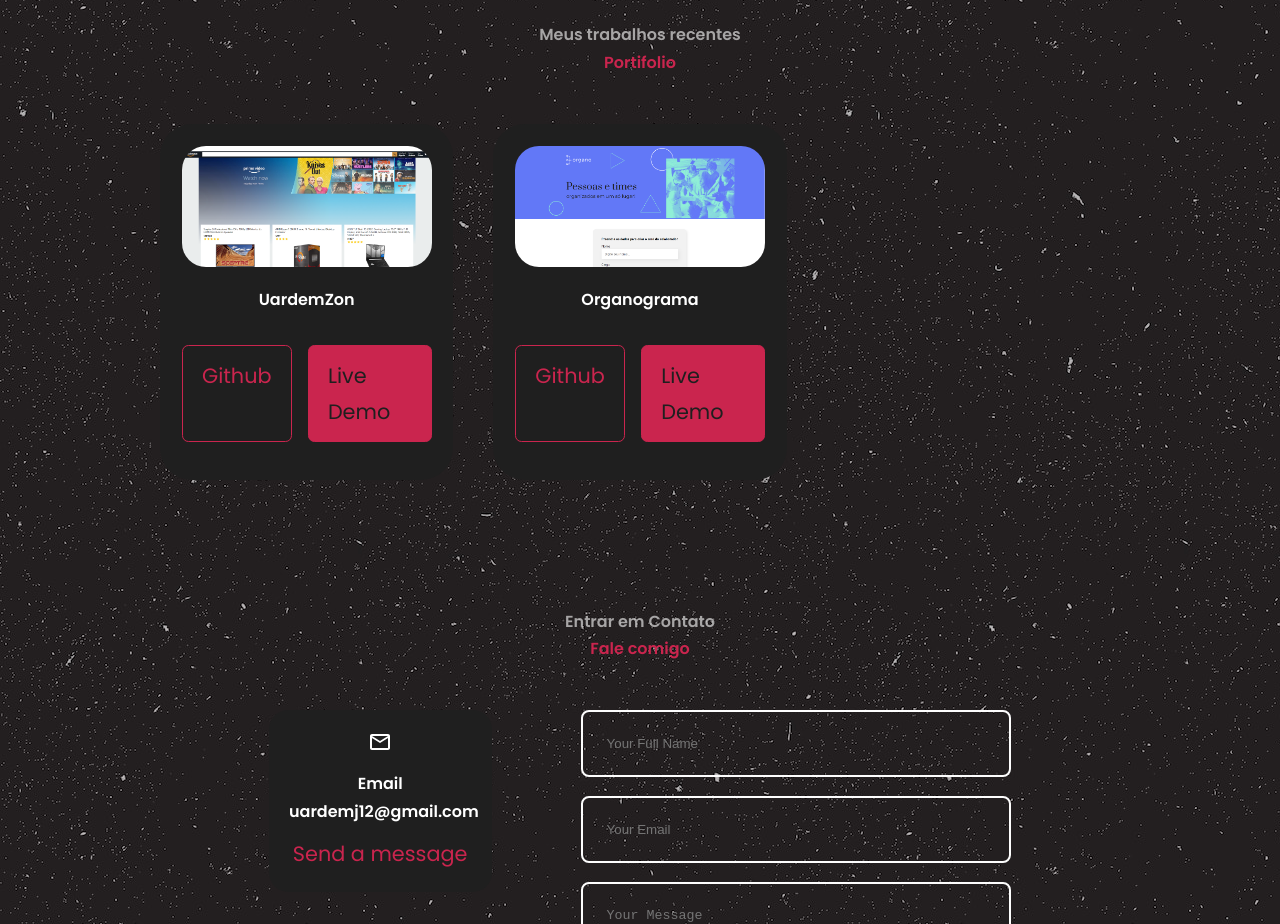
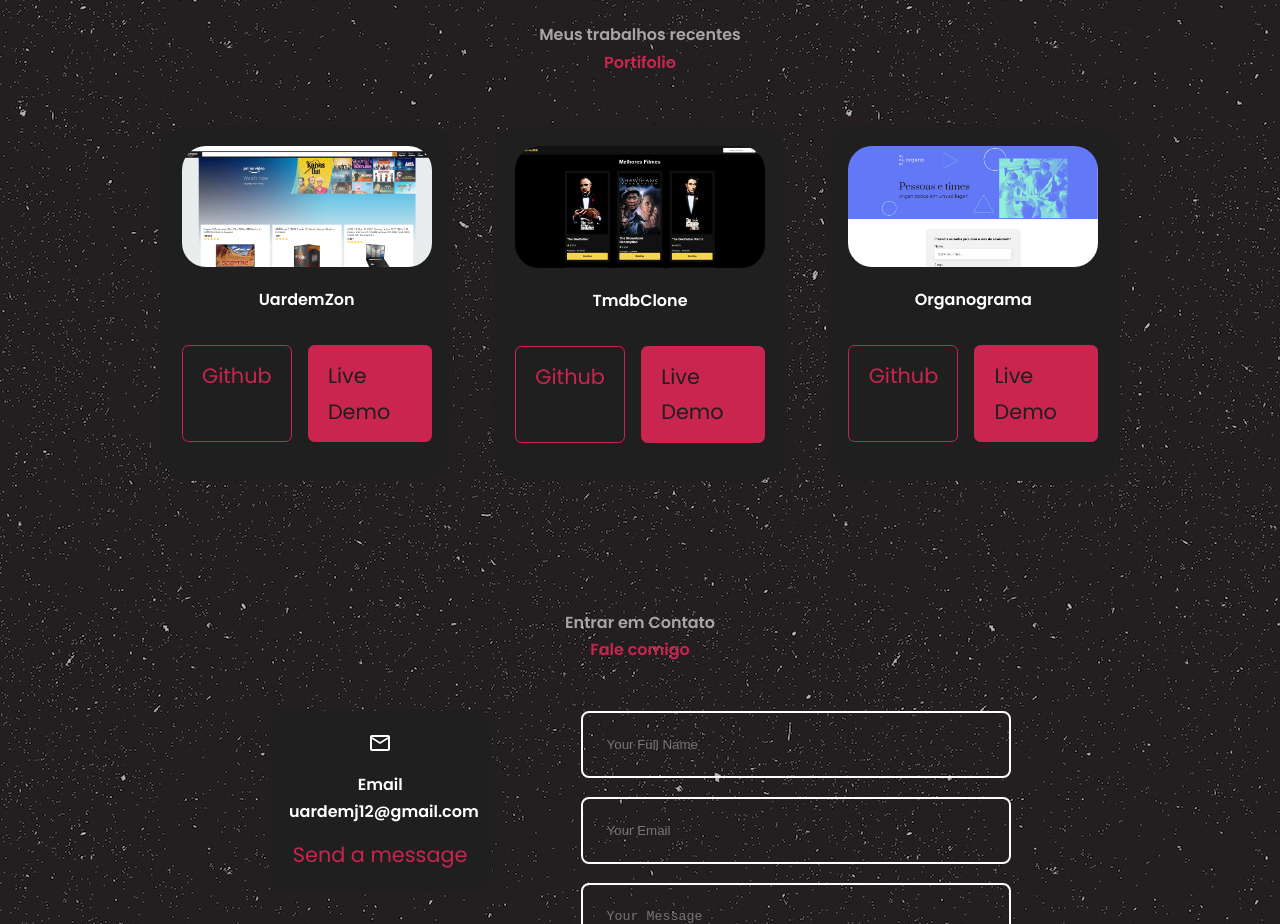
Before and after one commit to UardemDantas/portfolio, a React (Create React App) app: page / in a window 1280 px wide. Shown: the part 2500-3424 px from the top of the page. Built offline with nearby package versions, Linux system fonts and the light colour scheme.

Commit message:
tmdb project

```diff
--- a/src/components/portfolio/Portfolio.jsx
+++ b/src/components/portfolio/Portfolio.jsx
@@ -1,6 +1,7 @@
 import React from "react";
 import IMG1 from "../../assets/alura-project.png";
 import IMG2 from "../../assets/uardemzon.png";
+import IMG3 from '../../assets/tmdb.png'
 import "./portfolio.css";
 
 
@@ -11,6 +12,13 @@ const data = [
     title: "UardemZon",
     github: "https://github.com/UardemDantas/uardemzon",
     demo: "https://uardemzon.vercel.app/",
+  },
+  {
+    id: 3,
+    image:IMG3,
+    title: "TmdbClone",
+    github: "https://github.com/UardemDantas/apiconsumertmdb",
+    demo: "https://tmdbapiconsumer.vercel.app/",
   },
   {
     id: 1,
```
Also changed, not shown: src/assets/tmdb.png (added).
